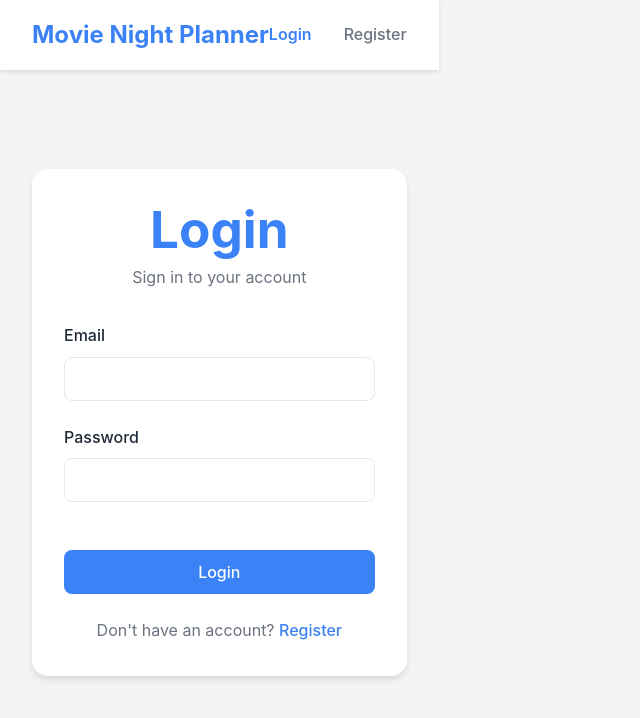
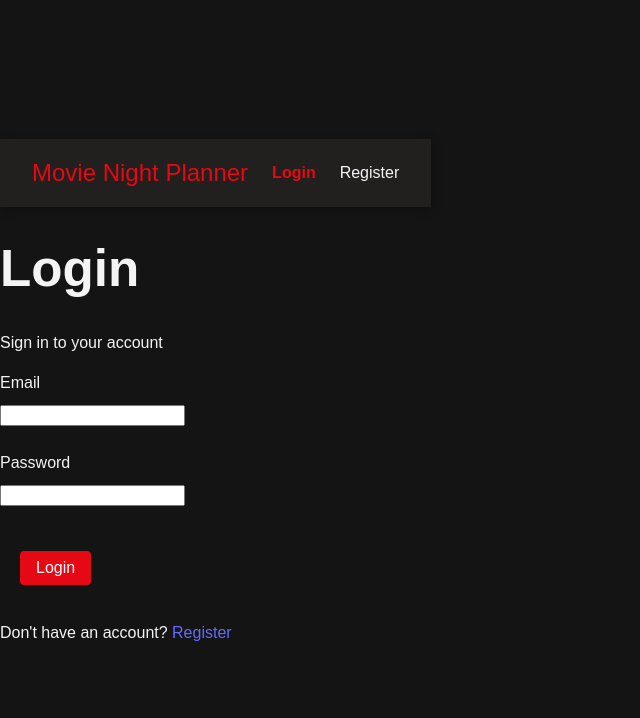
Before and after one commit to Athena-Nefos/CapstoneFEBE, a React (Vite) app: page /login in a window 1280 px wide. Shown: the top 718 px of the page, without its empty margins (0-640 px from the left). Built offline with nearby package versions, Linux system fonts and the light colour scheme.

Commit message:
css update

```diff
--- a/src/App.css
+++ b/src/App.css
@@ -1,115 +1,126 @@
-/* App.css */
 :root {
-  --primary-color: #3b82f6;
-  --primary-dark: #2563eb;
-  --secondary-color: #6b7280;
-  --success-color: #10b981;
-  --danger-color: #ef4444;
-  --background-color: #f3f4f6;
-  --card-bg: #ffffff;
-  --text-color: #1f2937;
-  --border-color: #e5e7eb;
-  --watch-color: #8b5cf6;
-  --watching-color: #f59e0b;
-  --watched-color: #10b981;
-}
-
-* {
-  margin: 0;
-  padding: 0;
-  box-sizing: border-box;
+  --primary-color: #e50914;
+  --secondary-color: #221f1f;
+  --tertiary-color: #333;
+  --light-color: #f4f4f4;
+  --dark-color: #141414;
+  --success-color: #5cb85c;
+  --danger-color: #d9534f;
+  --warning-color: #f0ad4e;
+  --info-color: #5bc0de;
 }
 
 body {
-  font-family: 'Inter', system-ui, -apple-system, sans-serif;
-  line-height: 1.6;
-  color: var(--text-color);
-  background-color: var(--background-color);
+  background-color: var(--dark-color);
+  color: var(--light-color);
+  font-family: 'Arial', sans-serif;
+  margin: 0;
+  padding: 0;
 }
 
-/* Layout */
-.app-container {
-  display: flex;
-  flex-direction: column;
-  min-height: 100vh;
+.container {
+  max-width: 1200px;
+  margin: 0 auto;
+  padding: 0 15px;
 }
 
-.main-content {
-  flex: 1;
-  padding: 2rem;
-  max-width: 1200px;
-  margin: 0 auto;
-  width: 100%;
+.header1 {
+  text-align: center;
+  margin: 15px;
 }
 
-/* Navbar */
+.collection-header {
+  display: flex;
+}
+
+/* Navbar Styles */
 .navbar {
-  background-color: var(--card-bg);
-  box-shadow: 0 2px 4px rgba(0, 0, 0, 0.1);
-  padding: 1rem 2rem;
+  background-color: var(--secondary-color);
+  color: var(--light-color);
   display: flex;
   justify-content: space-between;
   align-items: center;
+  padding: 1rem 2rem;
+  position: sticky;
+  top: 0;
+  z-index: 100;
+  box-shadow: 0 2px 10px rgba(0, 0, 0, 0.3);
+}
+
+.navbar-brand {
+  font-size: 1.5rem;
+  font-weight: bold;
 }
 
 .navbar-brand a {
   color: var(--primary-color);
-  font-size: 1.5rem;
-  font-weight: 700;
   text-decoration: none;
 }
 
 .navbar-nav {
   display: flex;
   list-style: none;
-  gap: 2rem;
+  margin: 0;
+  padding: 0;
 }
 
-.navbar-nav li a {
-  color: var(--secondary-color);
-  text-decoration: none;
-  font-weight: 500;
-  transition: color 0.2s;
+.navbar-nav li {
+  margin-left: 1.5rem;
 }
 
-.navbar-nav li a:hover {
+.navbar-nav a {
+  color: var(--light-color);
+  text-decoration: none;
+  transition: color 0.3s;
+}
+
+.navbar-nav a:hover {
   color: var(--primary-color);
 }
 
 .navbar-nav li.active a {
   color: var(--primary-color);
-  font-weight: 600;
+  font-weight: bold;
 }
 
-/* Buttons */
+/* Button Styles */
 .btn {
   display: inline-block;
-  padding: 0.75rem 1.5rem;
-  border-radius: 0.5rem;
+  padding: 0.5rem 1rem;
+  border: none;
+  border-radius: 4px;
+  cursor: pointer;
+  font-size: 1rem;
   font-weight: 500;
-  cursor: pointer;
-  transition: all 0.2s;
-  border: none;
   text-align: center;
   text-decoration: none;
+  transition: all 0.3s ease;
 }
 
 .btn-primary {
   background-color: var(--primary-color);
   color: white;
+  margin: 20px;
 }
 
 .btn-primary:hover {
-  background-color: var(--primary-dark);
+  background-color: #b9000a;
 }
 
 .btn-secondary {
   background-color: var(--secondary-color);
   color: white;
+  border: 1px solid var(--light-color);
 }
 
 .btn-secondary:hover {
-  background-color: #4b5563;
+  background-color: var(--light-color);
+  color: var(--secondary-color);
+}
+
+.btn-danger {
+  background-color: var(--danger-color);
+  color: white;
 }
 
 .btn-success {
@@ -117,54 +128,107 @@ body {
   color: white;
 }
 
-.btn-success:hover {
-  background-color: #059669;
-}
-
-.btn-danger {
-  background-color: var(--danger-color);
-  color: white;
-}
-
-.btn-danger:hover {
-  background-color: #dc2626;
-}
-
 .btn-small {
-  padding: 0.5rem 1rem;
+  padding: 0.25rem 0.5rem;
   font-size: 0.875rem;
 }
 
-.btn:disabled {
-  opacity: 0.6;
-  cursor: not-allowed;
+.logout-btn {
+  height: 35px;
+  margin: 15px;
+  vertical-align: middle;
+  line-height: 10px;
 }
 
-.action-buttons {
-  display: flex;
-  gap: 1rem;
-  margin-top: 1.5rem;
+/* Movie Card Styles */
+.movie-grid {
+  display: grid;
+  grid-template-columns: repeat(auto-fill, minmax(200px, 1fr));
+  gap: 2rem;
+  margin-top: 2rem;
+}
+
+.movie-card {
+  background-color: var(--tertiary-color);
+  border-radius: 8px;
+  overflow: hidden;
+  transition: transform 0.3s ease;
+  position: relative;
+}
+
+.movie-card:hover {
+  transform: translateY(-5px);
+  box-shadow: 0 10px 20px rgba(0, 0, 0, 0.4);
+}
+
+.movie-poster {
+  width: 100%;
+  height: 300px;
+  object-fit: cover;
+}
+
+.movie-info {
+  padding: 1rem;
+}
+
+.movie-info h3 {
+  margin-top: 0;
+  margin-bottom: 0.5rem;
+  font-size: 1.2rem;
+}
+
+.movie-info p {
+  margin: 0.25rem 0;
+  font-size: 0.9rem;
+  color: #ccc;
+}
+
+.card-actions {
+  margin-top: 1rem;
+}
+
+/* Status indicators */
+.status-indicator {
+  position: absolute;
+  top: 10px;
+  right: 10px;
+  width: 15px;
+  height: 15px;
+  border-radius: 50%;
+}
+
+.status-indicator[data-status="want-to-watch"] {
+  background-color: var(--warning-color);
+}
+
+.status-indicator[data-status="currently-watching"] {
+  background-color: var(--info-color);
+}
+
+.status-indicator[data-status="watched"] {
+  background-color: var(--success-color);
 }
 
 /* Forms */
-.search-form {
-  display: flex;
-  gap: 1rem;
-  margin-bottom: 2rem;
-  max-width: 600px;
+.form-container {
+  max-width: 500px;
+  margin: 2rem auto;
+  padding: 2rem;
+  background-color: var(--tertiary-color);
+  border-radius: 8px;
 }
 
-.search-input {
-  flex: 1;
-  padding: 0.75rem 1rem;
-  border: 2px solid var(--border-color);
-  border-radius: 0.5rem;
-  font-size: 1rem;
+.form-title {
+  margin-top: 0;
+  color: var(--light-color);
+  font-size: 1.8rem;
+  text-align: center;
 }
 
-.search-input:focus {
-  outline: none;
-  border-color: var(--primary-color);
+.form-subtitle {
+  color: #ccc;
+  text-align: center;
+  margin-bottom: 2rem;
 }
 
 .form-group {
@@ -177,462 +241,75 @@ body {
   font-weight: 500;
 }
 
-input, select, textarea {
+.form-control {
   width: 100%;
   padding: 0.75rem;
-  border: 1px solid var(--border-color);
-  border-radius: 0.5rem;
+  border: 1px solid #555;
+  border-radius: 4px;
+  background-color: #444;
+  color: var(--light-color);
   font-size: 1rem;
 }
 
-input:focus, select:focus, textarea:focus {
+.form-control:focus {
   outline: none;
   border-color: var(--primary-color);
+  box-shadow: 0 0 0 2px rgba(229, 9, 20, 0.25);
 }
 
 .form-actions {
+  margin-top: 2rem;
   display: flex;
-  gap: 1rem;
-  margin-top: 1.5rem;
+  justify-content: space-between;
 }
 
-/* Movie Grid */
-.movie-grid {
-  display: grid;
-  grid-template-columns: repeat(auto-fill, minmax(250px, 1fr));
-  gap: 2rem;
-}
-
-.movie-card {
-  background-color: var(--card-bg);
-  border-radius: 0.75rem;
-  overflow: hidden;
-  box-shadow: 0 4px 6px rgba(0, 0, 0, 0.1);
-  transition: transform 0.2s;
-  position: relative;
-}
-
-.movie-card:hover {
-  transform: translateY(-4px);
-  box-shadow: 0 10px 15px rgba(0, 0, 0, 0.1);
-}
-
-.movie-poster {
-  width: 100%;
-  height: 375px;
-  object-fit: cover;
-}
-
-.movie-info {
-  padding: 1.5rem;
-}
-
-.movie-info h3 {
-  font-size: 1.25rem;
-  margin-bottom: 0.5rem;
-  font-weight: 600;
-}
-
-.movie-info p {
-  color: var(--secondary-color);
-  margin-bottom: 1rem;
-}
-
-.card-actions {
-  display: flex;
-  gap: 0.5rem;
-  margin-top: 1rem;
-}
-
-/* Status indicators */
-.status-indicator {
-  position: absolute;
-  top: 0;
-  left: 0;
-  width: 100%;
-  height: 5px;
-}
-
-.status-indicator[data-status="want-to-watch"] {
-  background-color: var(--watch-color);
-}
-
-.status-indicator[data-status="currently-watching"] {
-  background-color: var(--watching-color);
-}
-
-.status-indicator[data-status="watched"] {
-  background-color: var(--watched-color);
-}
-
-/* Home Page */
-.home-container {
-  display: flex;
-  flex-direction: column;
-  gap: 3rem;
-}
-
-.welcome-section {
-  text-align: center;
-  padding: 4rem 1rem;
-  background-color: var(--card-bg);
-  border-radius: 1rem;
-  box-shadow: 0 4px 6px rgba(0, 0, 0, 0.05);
-}
-
-.welcome-section h1 {
-  font-size: 2.5rem;
-  margin-bottom: 1rem;
-  color: var(--primary-color);
-}
-
-.welcome-section p {
-  font-size: 1.25rem;
-  color: var(--secondary-color);
-  margin-bottom: 2rem;
-  max-width: 600px;
-  margin-left: auto;
-  margin-right: auto;
-}
-
-.recent-additions, .watch-next {
-  margin-top: 2rem;
-}
-
-.recent-additions h2, .watch-next h2 {
-  margin-bottom: 1.5rem;
-  font-size: 1.75rem;
-  padding-bottom: 0.5rem;
-  border-bottom: 2px solid var(--border-color);
-}
-
-/* Search Page */
-.search-page {
-  max-width: 1000px;
-  margin: 0 auto;
-}
-
-.search-page h1 {
-  margin-bottom: 2rem;
-  text-align: center;
-}
-
-.search-results {
-  margin-top: 2rem;
-}
-
-.error-message, .no-results {
-  text-align: center;
-  padding: 2rem;
-  color: var(--secondary-color);
-  background-color: var(--card-bg);
-  border-radius: 0.5rem;
-  box-shadow: 0 2px 4px rgba(0, 0, 0, 0.05);
-}
-
-/* Movie Details Page */
-.movie-details-page {
-  padding: 2rem 0;
-}
-
-.movie-details-container {
-  display: grid;
-  grid-template-columns: minmax(250px, 1fr) 2fr;
-  gap: 2rem;
-  background-color: var(--card-bg);
-  border-radius: 1rem;
-  overflow: hidden;
-  box-shadow: 0 10px 15px rgba(0, 0, 0, 0.1);
-}
-
-.movie-poster-section {
-  height: 100%;
-}
-
-.detail-poster {
-  width: 100%;
-  height: 100%;
-  object-fit: cover;
-}
-
-.movie-info-section {
-  padding: 2rem;
-}
-
-.movie-info-section h1 {
-  font-size: 2rem;
-  margin-bottom: 1rem;
-  display: flex;
-  align-items: center;
-  gap: 0.5rem;
-}
-
-.year {
-  font-size: 1.25rem;
-  color: var(--secondary-color);
-  font-weight: normal;
-}
-
-.movie-metadata {
-  display: flex;
-  gap: 1.5rem;
-  margin-bottom: 2rem;
-  color: var(--secondary-color);
-}
-
-.genre {
-  font-style: italic;
-}
-
-.rating {
-  font-weight: 600;
-}
-
-.plot-section {
-  margin-bottom: 2rem;
-}
-
-.plot-section h3, .status-section h3, .user-notes-section h3 {
-  margin-bottom: 0.75rem;
-  font-size: 1.25rem;
-  color: var(--primary-color);
-}
-
-.user-data-section {
-  background-color: rgba(0, 0, 0, 0.02);
-  padding: 1.5rem;
-  border-radius: 0.5rem;
-  margin-top: 2rem;
-}
-
-.status-section, .user-notes-section {
+.error-message {
+  background-color: rgba(217, 83, 79, 0.2);
+  color: var(--danger-color);
+  padding: 0.75rem;
+  border-radius: 4px;
   margin-bottom: 1.5rem;
 }
 
-.status-badge {
-  display: inline-block;
-  padding: 0.5rem 1rem;
-  border-radius: 2rem;
-  font-weight: 600;
-  font-size: 0.875rem;
+.search-input {
+  width: 90%;
+  padding: 0.5rem;
+  border: 1px solid #555;
+  border-radius: 4px;
+  background-color: #444;
+  color: var(--light-color);
+  font-size: 1rem;
+  margin: 10px;
 }
 
-.status-badge.want-to-watch {
-  background-color: var(--watch-color);
-  color: white;
-}
-
-.status-badge.currently-watching {
-  background-color: var(--watching-color);
-  color: white;
-}
-
-.status-badge.watched {
-  background-color: var(--watched-color);
-  color: white;
-}
-
-.edit-form {
-  background-color: rgba(0, 0, 0, 0.02);
-  padding: 1.5rem;
-  border-radius: 0.5rem;
-  margin-top: 2rem;
-}
-
-/* Collection Page */
-.collection-page {
-  display: flex;
-  flex-direction: column;
-  gap: 2rem;
-}
-
-.collection-header {
-  display: flex;
-  justify-content: space-between;
-  align-items: center;
-  flex-wrap: wrap;
-  gap: 1rem;
-  margin-bottom: 1rem;
-}
-
-.collection-header h1 {
-  font-size: 2rem;
-}
-
-.filter-controls {
-  display: flex;
-  flex-wrap: wrap;
-  gap: 0.5rem;
-}
-
-.filter-btn {
-  padding: 0.5rem 1rem;
-  border: 1px solid var(--border-color);
-  background-color: var(--card-bg);
-  border-radius: 0.5rem;
-  cursor: pointer;
-  transition: all 0.2s;
-}
-
-.filter-btn:hover {
-  background-color: var(--background-color);
-}
-
-.filter-btn.active {
-  background-color: var(--primary-color);
-  color: white;
-  border-color: var(--primary-dark);
-}
-
-.collection-grid {
-  margin-top: 1rem;
-}
-
-.empty-collection {
-  text-align: center;
-  padding: 4rem 2rem;
-  background-color: var(--card-bg);
-  border-radius: 1rem;
-  box-shadow: 0 4px 6px rgba(0, 0, 0, 0.05);
-}
-
-.empty-collection p {
-  font-size: 1.25rem;
-  color: var(--secondary-color);
-  margin-bottom: 2rem;
-}
-
-.user-rating {
-  font-weight: 600;
-  color: var(--primary-color);
-}
-
-/* Loading States */
-.loading {
-  display: flex;
-  justify-content: center;
-  align-items: center;
-  min-height: 300px;
-  font-size: 1.25rem;
-  color: var(--secondary-color);
-}
-
-.not-found {
-  text-align: center;
-  padding: 4rem 2rem;
-  font-size: 1.5rem;
-  color: var(--danger-color);
-  background-color: var(--card-bg);
-  border-radius: 1rem;
-  box-shadow: 0 4px 6px rgba(0, 0, 0, 0.05);
-}
-
-/* Auth Pages */
-.auth-page {
-  display: flex;
-  justify-content: center;
-  align-items: center;
-  min-height: 80vh;
-}
-
-.auth-container {
-  background-color: var(--card-bg);
-  border-radius: 1rem;
-  padding: 2rem;
-  box-shadow: 0 4px 6px rgba(0, 0, 0, 0.1);
-  width: 100%;
-  max-width: 500px;
-}
-
-.auth-container h1 {
-  margin-bottom: 0.5rem;
-  text-align: center;
-  color: var(--primary-color);
-}
-
-.auth-container .lead {
-  text-align: center;
-  color: var(--secondary-color);
-  margin-bottom: 2rem;
-}
-
-.auth-form {
-  margin-top: 1.5rem;
-}
-
-.btn-block {
-  width: 100%;
-  margin-top: 1.5rem;
-}
-
-.auth-redirect {
-  text-align: center;
-  margin-top: 1.5rem;
-  color: var(--secondary-color);
-}
-
-.auth-redirect a {
-  color: var(--primary-color);
-  text-decoration: none;
-  font-weight: 500;
-}
-
-.auth-redirect a:hover {
-  text-decoration: underline;
-}
-
-.error-message {
-  background-color: #fee2e2;
-  color: #ef4444;
-  padding: 0.75rem;
-  border-radius: 0.5rem;
-  margin-bottom: 1.5rem;
-  text-align: center;
-}
-
-.username {
-  font-weight: 600;
-  margin-right: 0.5rem;
-}
-
-/* Update navbar for auth */
+/* Responsive Design */
 @media (max-width: 768px) {
-  .navbar-nav {
-    margin-top: 1rem;
-  }
-}
-
-/* Responsive Adjustments */
-@media (max-width: 768px) {
-  .movie-details-container {
-    grid-template-columns: 1fr;
-  }
-
-  .detail-poster {
-    max-height: 500px;
-  }
-
-  .collection-header {
-    flex-direction: column;
-    align-items: flex-start;
+  .movie-grid {
+    grid-template-columns: repeat(auto-fill, minmax(150px, 1fr));
+    gap: 1rem;
+    margin:10px;
   }
 
   .navbar {
-    flex-direction: column;
-    gap: 1rem;
-  }
-}
-
-@media (max-width: 480px) {
-  .search-form {
+    padding: 0.5rem 1rem;
     flex-direction: column;
   }
 
-  .action-buttons, .form-actions {
+  .navbar-nav {
+    margin-top: 1rem;
+    flex-wrap: wrap;
+    justify-content: center;
+  }
+
+  .navbar-nav li {
+    margin: 0.5rem;
+  }
+
+  .movie-details-container {
     flex-direction: column;
   }
 
-  .movie-grid {
-    grid-template-columns: 1fr;
+  .movie-poster-section, .movie-info-section {
+    width: 100%;
   }
 }
--- a/src/pages/Home.jsx
+++ b/src/pages/Home.jsx
@@ -68,8 +68,8 @@ function Home() {
     return (
         <div className="home-container">
             <section className="welcome-section">
-                <h1>Movie Night Planner</h1>
-                <p>Organize your perfect movie night with friends and family</p>
+                <h1 className="header1">Movie Night Planner</h1>
+                <p className="header1">Organize your perfect movie night with friends and family</p>
                 <div className="action-buttons">
                     <Link to="/search" className="btn btn-primary">Find Movies</Link>
                     <Link to="/collection" className="btn btn-secondary">View Collection</Link>
```
Also changed, not shown: src/components/Navbar.jsx (+6 -3 lines).
